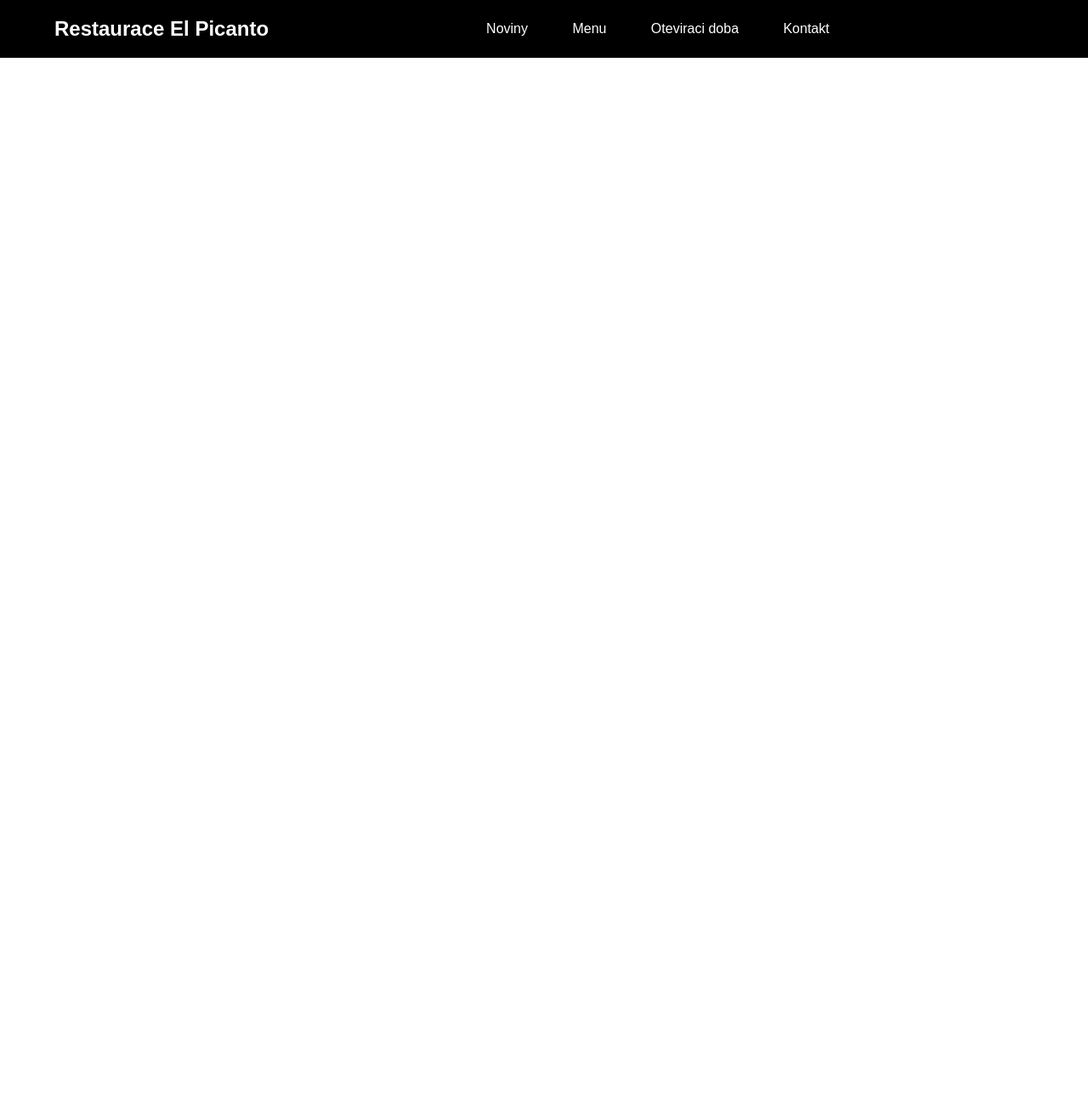
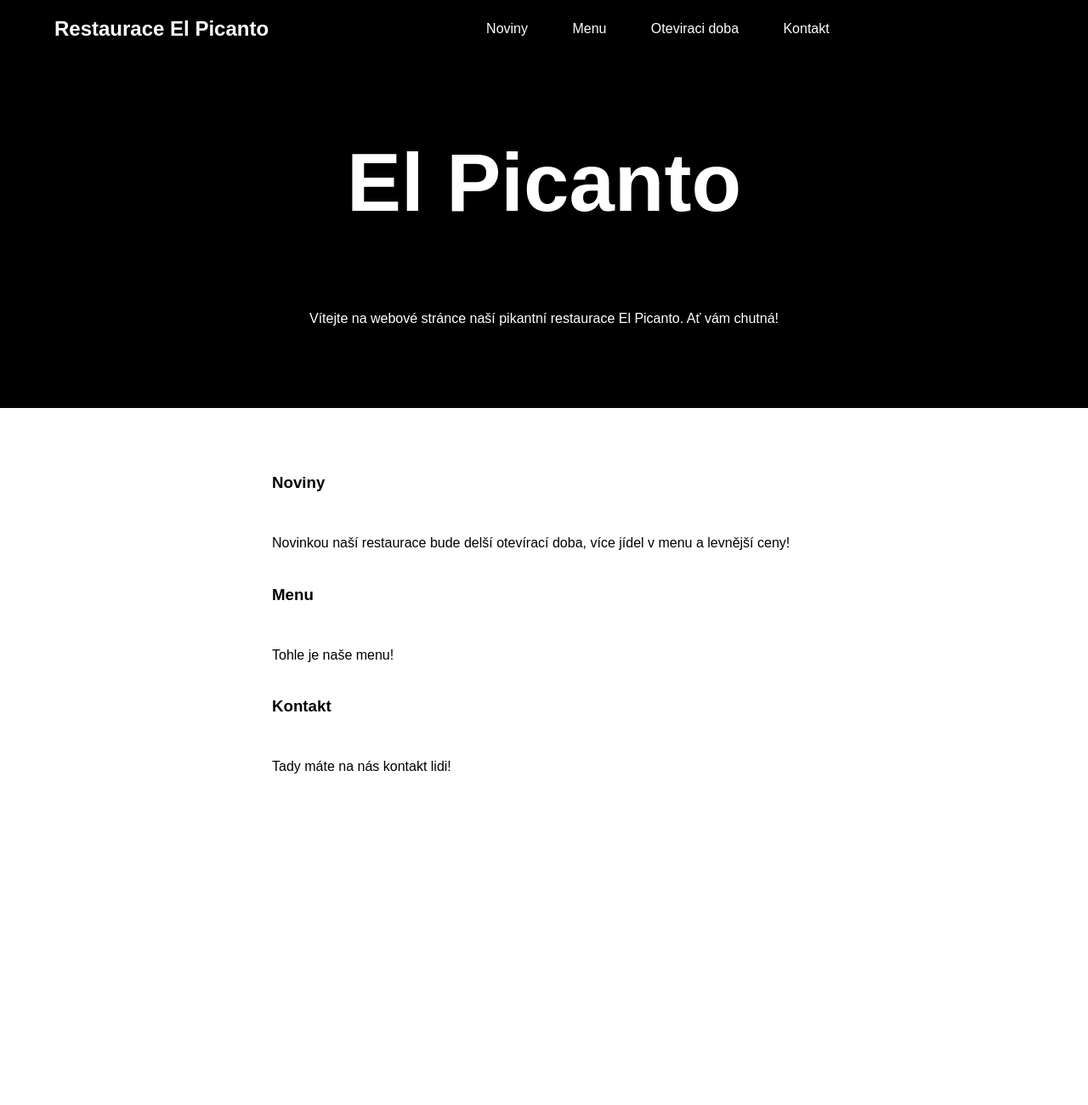
Before and after one commit to MartinTam/Restaurant, a plain HTML site: page index.html in a window 1280 px wide. Shown: the top 1300 px of the page at 85% size. Before the commit the page ends 800 px from the top, so only its background shows below. Drawn offline with Linux system fonts and the light colour scheme.

Commit message:
Basic structure done

```diff
--- a/index.html
+++ b/index.html
@@ -31,27 +31,56 @@
 
                 </div>
 
+                <div class = "info-bar" id = "home-link">
+
+                    <h1 id = "info-bar-header">El Picanto</h1>
+                    <p id = "info-bar-text">Vítejte na webové stránce naší pikantní restaurace El Picanto. Ať vám chutná!</p>
+
+                </div>
+
             </nav>
 
         </header>
 
         <main>
 
-            <section>
+            <section class = "main-bar">
 
-                <article>
+                <article class = "main-bar-box" id = "noviny-link">
+
+                    <h1 id = "article-header">Noviny</h1>
+                    <p id = "article-text">
+
+                        Novinkou naší restaurace bude delší otevírací doba, více jídel v menu a levnější ceny!
+
+                    </p>
+
+                    <h1 id = "article-header">Menu</h1>
+                    <p id = "article-text">
+
+                        Tohle je naše menu!
+
+                    </p>
+
+                    <h1 id = "article-header">Kontakt</h1>
+                    <p id = "article-text">
+
+                        Tady máte na nás kontakt lidi!
+
+                    </p>
 
                 </article>
 
             </section>
 
-            <aside>
 
             </aside>
 
         </main>
 
-        <footer>
+        <footer class = "footer" id = "copyright-link">
+
+            &copy 2023 ČZU v Praze
 
         </footer>
 
--- a/style.css
+++ b/style.css
@@ -44,3 +44,62 @@ body, html {
     background: white;
     color: black;
 }
+
+.footer {
+    height: 20vh;
+    background: black;
+    color: white;
+    font-family: sans-serif;
+    display: flex;
+    flex-direction: column;
+    justify-content: center;
+    align-items: center;
+}
+
+.info-bar {
+    background: black;
+    height: 60vh;
+    display: flex;
+    flex-direction: column;
+
+    justify-content: center;
+    align-items: center;
+}
+
+#info-bar-header {
+    font-family: sans-serif;
+    color: white;
+    font-size: 6em;
+}
+
+#info-bar-text {
+    font-family: sans-serif;
+    color: white;
+}
+
+.main-bar {
+    height: 210vh;
+    display: flex;
+    flex-direction: column;
+
+    justify-content: center;
+    align-items: center;
+
+}
+
+.main-bar-box {
+    width: 50vw;
+    height: 200vh;
+
+}
+
+#article-header {
+    font-family: sans-serif;
+    margin-top: 2em;
+}
+
+#article-text {
+    font-family: sans-serif;
+    line-height: 1.5em;
+    margin: 3em 0 0 0;
+}
```
